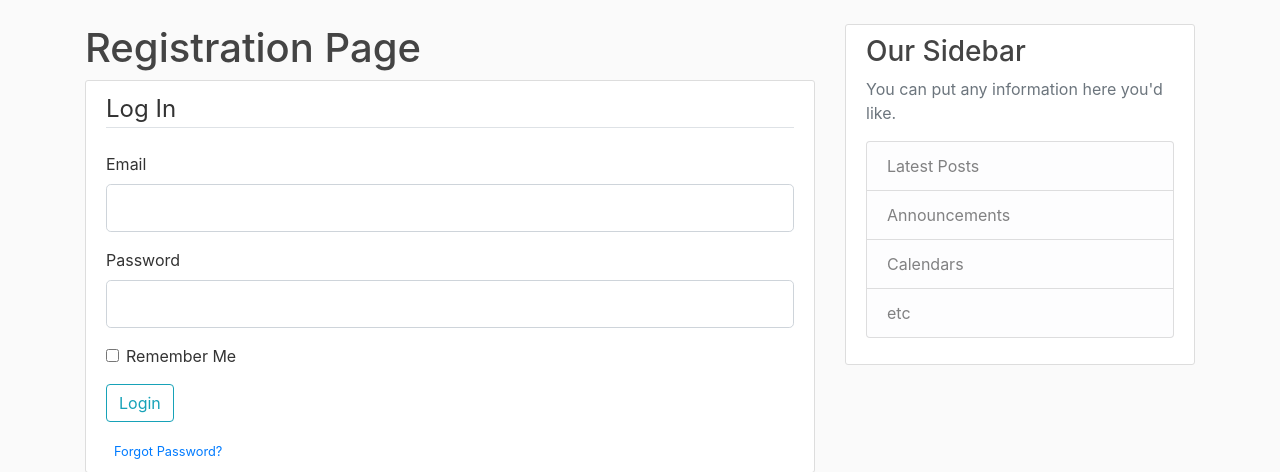
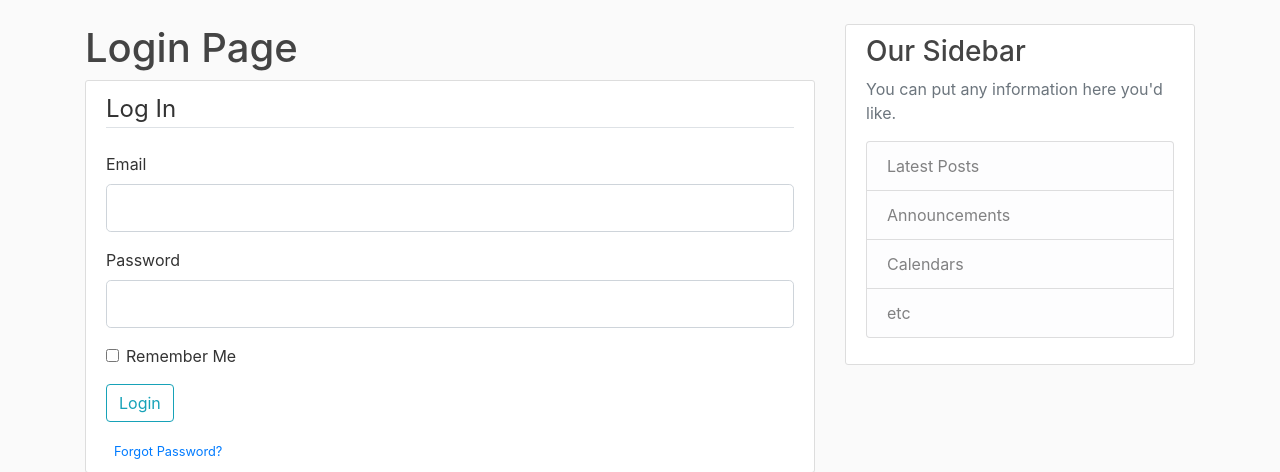
Before and after one commit to davidhammaker/YouTubeFlaskBlog, a Flask app: page /login in a window 1280 px wide. Shown: the part 56-528 px from the top of the page. Run offline with Flask 2, Linux system fonts and the light colour scheme; some libraries are stand-ins or nearby versions.

Commit message:
Update login template header
Login page still had 'Registration Page' header after being copied from
'register.html'. Now, login page has header that reads 'Login Page.'

```diff
--- a/templates/login.html
+++ b/templates/login.html
@@ -1,7 +1,7 @@
 {% extends "layout.html" %}
 
 {% block content %}
-    <h1>Registration Page</h1>
+    <h1>Login Page</h1>
     <div class="content-section">
         <form method="POST" action="">
             {{ form.hidden_tag() }}
```
